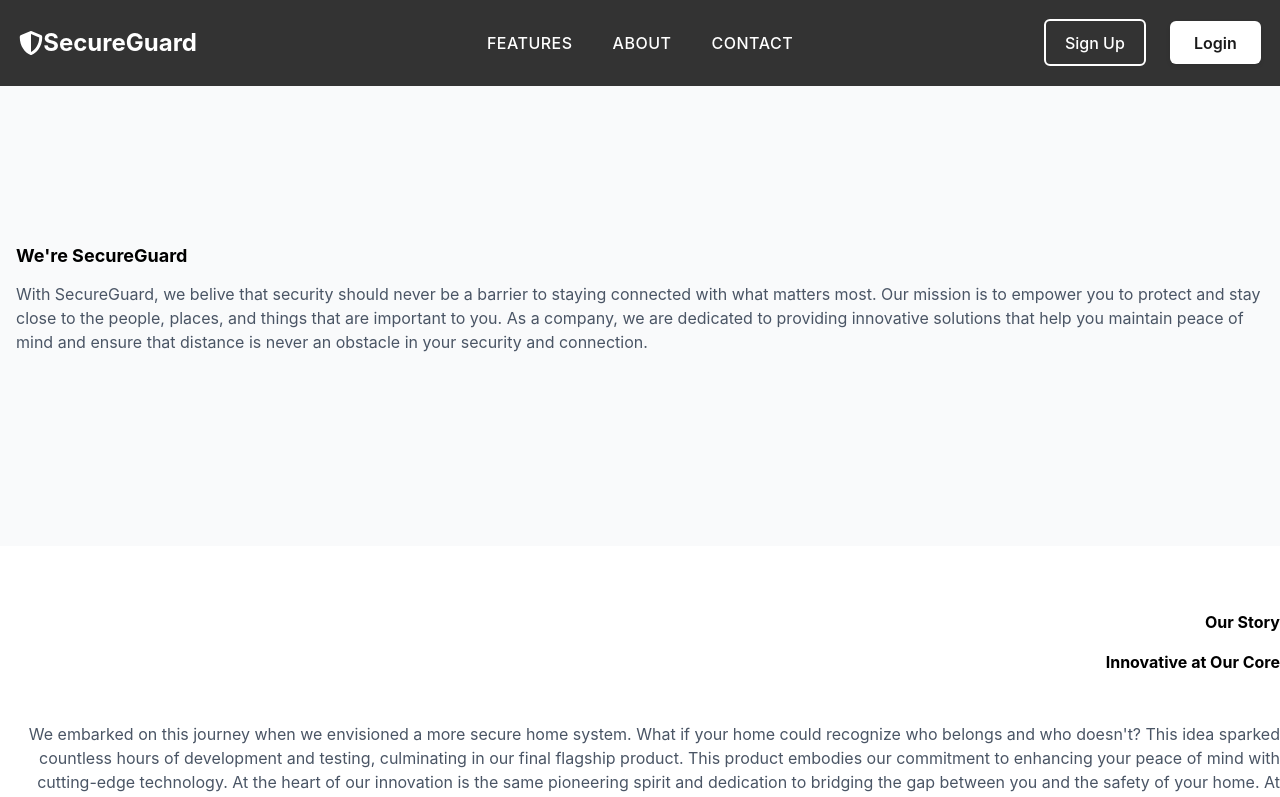
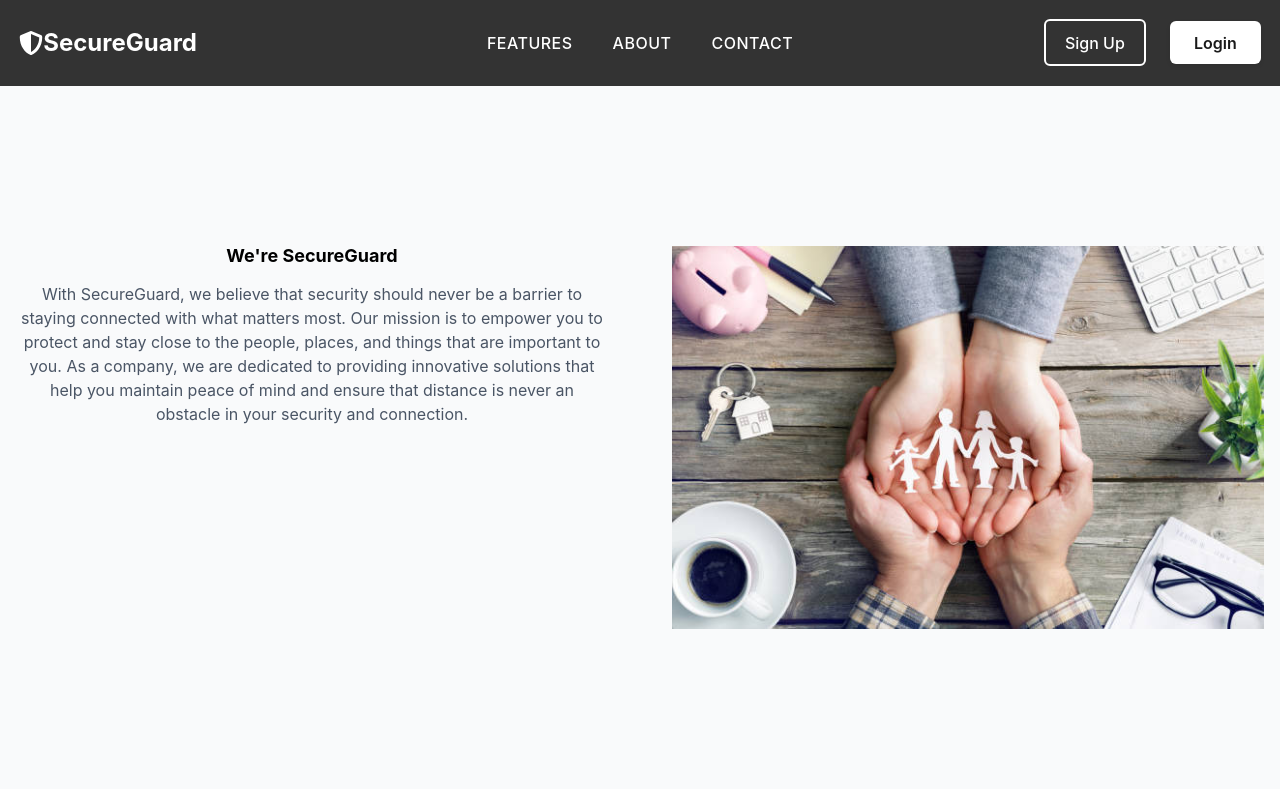
Before and after one commit to oddjoey/AISecRaspberryPI, a Next.js app in the folder secureguard/: page /about in a window 1280 px wide. Shown: the top 797 px of the page. Built offline with nearby package versions, Linux system fonts and the light colour scheme; no server answers.

Commit message:
about page work

```diff
--- a/secureguard/src/components/about.js
+++ b/secureguard/src/components/about.js
@@ -8,19 +8,23 @@ const About = () => {
       <>
         <Navbar/>
         <div className="about-page bg-gray-50">
-            {/* about section*/}
-            <div className="text-left py-40 px-4">
-                <h1 className="text-4xl font-bold mb-4">We're SecureGuard</h1>
-                <p className="text-gray-600 max-w-2x1 mx-auto mb-8">
-                    With SecureGuard, we belive that security should never be
-                    a barrier to staying connected with what matters most. Our
-                    mission is to empower you to protect and stay close to the
-                    people, places, and things that are important to you. As a
-                    company, we are dedicated to providing innovative solutions
-                    that help you maintain peace of mind and ensure that distance
-                    is never an obstacle in your security and connection.
-                </p>
+            <div className="grid grid-cols-1 md:grid-cols-2 py-40 px-4 gap-16">
+                <div>
+                    <h1 className="text-4xl font-bold mb-4">We're SecureGuard</h1>
+                    <p className="text-gray-600 mb-8">
+                        With SecureGuard, we believe that security should never be a barrier to
+                        staying connected with what matters most. Our mission is to empower you
+                        to protect and stay close to the people, places, and things that are
+                        important to you. As a company, we are dedicated to providing
+                        innovative solutions that help you maintain peace of mind and ensure that
+                        distance is never an obstacle in your security and connection.
+                    </p>
+                </div>
+                <div>
+                    <img className="h-auto max-w-xxlg" src="/photo1.jpg" alt="security world" />
+                </div>
             </div>
+
 
             <div className="text-right py-16 bg-white">
                 <h2 className="text-3x1 font-bold mb-4">Our Story</h2>
```
Also changed, not shown: secureguard/package.json (+4 -4 lines), secureguard/public/photo1.jpg (added), 1 other file (tests, documents, lock files or other folders).
